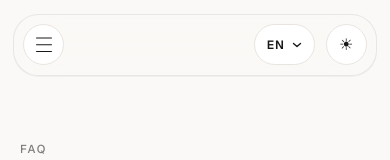
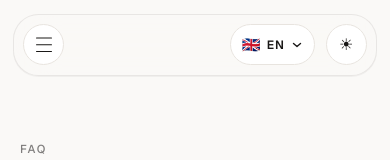
Before and after one commit to Spocsk/Portfolio-Dylan, a Next.js app: page /en/faq in a window 390 px wide. Shown: the top 160 px of the page. Built offline with nearby package versions, Linux system fonts and the light colour scheme.

Commit message:
feat: add flags to language selector

```diff
--- a/components/site-frame.tsx
+++ b/components/site-frame.tsx
@@ -183,6 +183,9 @@ export default function SiteFrame({ children, locale = "fr" }: PropsWithChildren
                   setIsMenuOpen(false);
                 }}
               >
+                <span className="language-flag" aria-hidden="true">
+                  {dictionary.languageFlag}
+                </span>
                 <span>{dictionary.languageCode}</span>
                 <svg viewBox="0 0 12 12" width="12" height="12" aria-hidden="true">
                   <path d="m2.5 4.5 3.5 3 3.5-3" fill="none" stroke="currentColor" strokeWidth="1.4" strokeLinecap="round" strokeLinejoin="round" />
@@ -216,7 +219,12 @@ export default function SiteFrame({ children, locale = "fr" }: PropsWithChildren
                         router.push(`${href}${suffix}`);
                       }}
                     >
-                      <span>{targetDictionary.languageName}</span>
+                      <span className="language-option-label">
+                        <span className="language-flag" aria-hidden="true">
+                          {targetDictionary.languageFlag}
+                        </span>
+                        <span>{targetDictionary.languageName}</span>
+                      </span>
                       <span className="language-option-code">{targetDictionary.languageCode}</span>
                     </Link>
                   );
--- a/lib/i18n.ts
+++ b/lib/i18n.ts
@@ -11,6 +11,7 @@ type PageMetadataCopy = {
 export type Dictionary = {
   languageName: string;
   languageCode: string;
+  languageFlag: string;
   htmlLang: string;
   ogLocale: string;
   navigation: {
@@ -124,6 +125,7 @@ export type Dictionary = {
 const fr: Dictionary = {
   languageName: "Français",
   languageCode: "FR",
+  languageFlag: "🇫🇷",
   htmlLang: "fr-FR",
   ogLocale: "fr_FR",
   navigation: {
@@ -231,6 +233,7 @@ const fr: Dictionary = {
 const en: Dictionary = {
   languageName: "English",
   languageCode: "EN",
+  languageFlag: "🇬🇧",
   htmlLang: "en-US",
   ogLocale: "en_US",
   navigation: {
@@ -277,6 +280,7 @@ const en: Dictionary = {
 const es: Dictionary = {
   languageName: "Español",
   languageCode: "ES",
+  languageFlag: "🇪🇸",
   htmlLang: "es-ES",
   ogLocale: "es_ES",
   navigation: {
--- a/style.css
+++ b/style.css
@@ -431,7 +431,7 @@ body {
 
 .language-toggle {
   height: 2.85rem;
-  min-width: 4.25rem;
+  min-width: 5.2rem;
   padding: 0 0.85rem;
   border: 1px solid var(--border-color);
   border-radius: 999px;
@@ -509,6 +509,21 @@ body {
   font-size: 0.7rem;
   letter-spacing: 0.08em;
   opacity: 0.65;
+}
+
+.language-option-label {
+  display: inline-flex;
+  align-items: center;
+  gap: 0.55rem;
+}
+
+.language-flag {
+  width: 1.15rem;
+  flex: 0 0 1.15rem;
+  font-size: 0.95rem;
+  line-height: 1;
+  letter-spacing: 0;
+  text-align: center;
 }
 
 .language-toggle:focus-visible,
@@ -1694,7 +1709,7 @@ body {
 
   .language-toggle {
     height: 2.7rem;
-    min-width: 4rem;
+    min-width: 5rem;
   }
 
   .mobile-nav-panel {
@@ -1842,7 +1857,7 @@ body {
 
   .language-toggle {
     height: 2.55rem;
-    min-width: 3.7rem;
+    min-width: 4.85rem;
     padding-inline: 0.7rem;
   }
 
```
